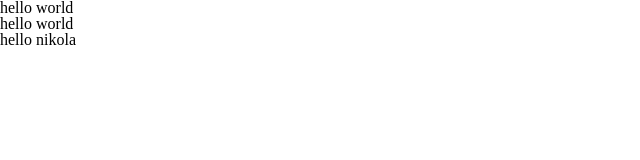
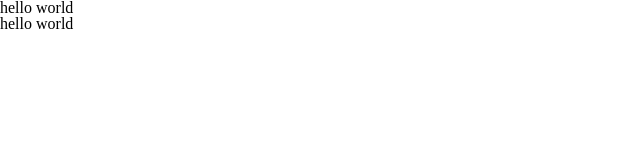
Before and after one commit to kikilo123/github, a plain HTML site: page index.html in a window 1280 px wide. Shown: the full height of the page, 0-640 px from the left. Drawn offline with Linux system fonts and the light colour scheme.

Commit message:
delete h3

```diff
--- a/index.html
+++ b/index.html
@@ -11,6 +11,5 @@
 <body>
     <h1>hello world</h1>
     <h2>hello world</h2>
-    <h3>hello nikola</h3>
 </body>
 </html>
```
